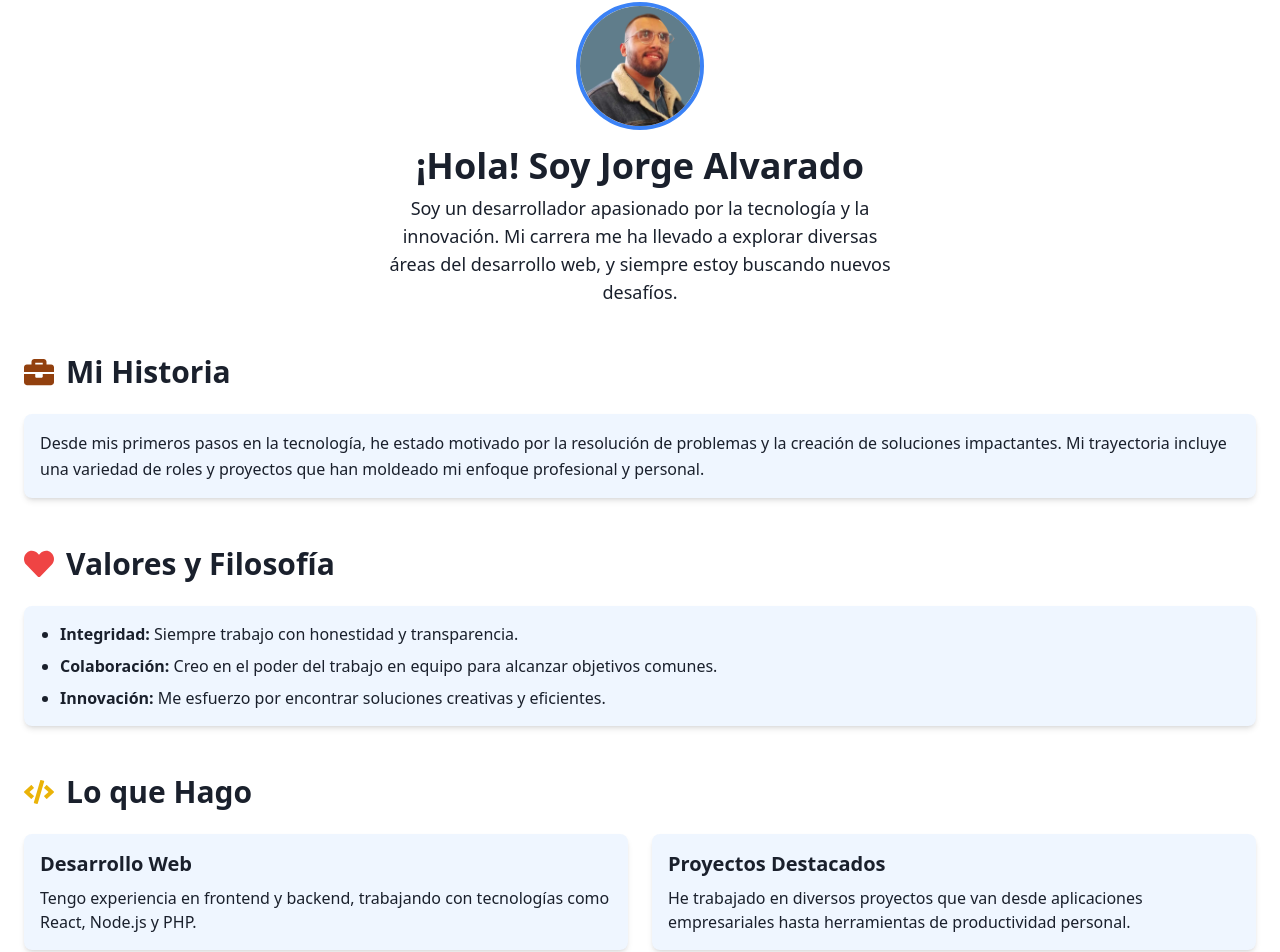
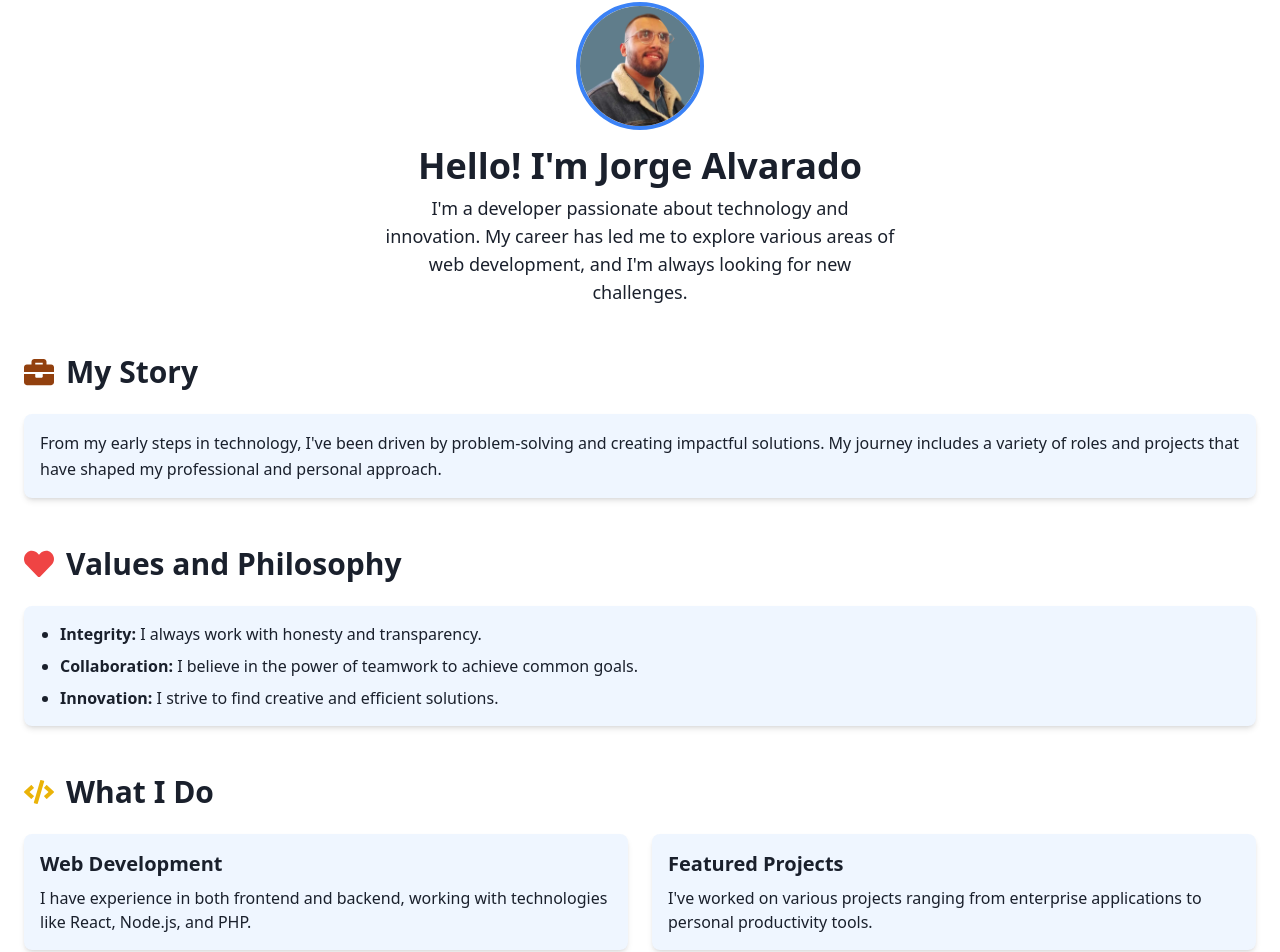
Before and after one commit to Georgeh30/V1_Portafolio, a React (Vite) app in the folder portfolio/: page /Portfolio/About in a window 1280 px wide. Shown: the part 110-1062 px from the top of the page. Built offline with nearby package versions, Linux system fonts and the light colour scheme.

Commit message:
style(about): styled page

```diff
--- a/portfolio/src/pages/about/jsx/AboutPage.jsx
+++ b/portfolio/src/pages/about/jsx/AboutPage.jsx
@@ -1,6 +1,5 @@
 import MainLayout from '@layouts/jsx/MainLayout';
 import { FaBriefcase, FaHeart, FaQuoteLeft, FaCode } from 'react-icons/fa';
-import { SiDjango } from 'react-icons/si';
 import { IoMdMail } from 'react-icons/io';
 
 import config from '@config/config';
@@ -14,80 +13,80 @@
                 <div className="container mx-auto">
                     {/* Hero Section */}
                     <div className="flex flex-col items-center text-center mb-12">
-                        <img src={`${BASE_URL}img/perfil.png`} alt="Perfil" className="w-32 h-32 rounded-full mb-4 border-4 border-blue-500" />
-                        <h1 className="text-4xl font-bold mb-2">¡Hola! Soy Jorge Alvarado</h1>
+                        <img src={`${BASE_URL}img/perfil.png`} alt="Profile" className="w-32 h-32 rounded-full mb-4 border-4 border-blue-500" />
+                        <h1 className="text-4xl font-bold mb-2">Hello! I'm Jorge Alvarado</h1>
                         <p className="text-lg max-w-lg mx-auto">
-                            Soy un desarrollador apasionado por la tecnología y la innovación. Mi carrera me ha llevado a explorar diversas áreas del desarrollo web, y siempre estoy buscando nuevos desafíos.
+                            I'm a developer passionate about technology and innovation. My career has led me to explore various areas of web development, and I'm always looking for new challenges.
                         </p>
                     </div>
 
-                    {/* Historia Personal y Profesional */}
+                    {/* Personal and Professional Story */}
                     <section className="mb-12">
                         <h2 className="text-3xl font-semibold mb-6 flex items-center">
-                            <FaBriefcase className="mr-3 text-amber-800" /> Mi Historia
+                            <FaBriefcase className="mr-3 text-amber-800" /> My Story
                         </h2>
                         <div className="bg-lightColorHF dark:bg-darkColorHF p-4 rounded-lg shadow-md">
                             <p className="text-base leading-relaxed">
-                                Desde mis primeros pasos en la tecnología, he estado motivado por la resolución de problemas y la creación de soluciones impactantes. Mi trayectoria incluye una variedad de roles y proyectos que han moldeado mi enfoque profesional y personal.
+                                From my early steps in technology, I've been driven by problem-solving and creating impactful solutions. My journey includes a variety of roles and projects that have shaped my professional and personal approach.
                             </p>
                         </div>
                     </section>
 
-                    {/* Valores y Filosofía de Trabajo */}
+                    {/* Values and Work Philosophy */}
                     <section className="mb-12">
                         <h2 className="text-3xl font-semibold mb-6 flex items-center">
-                            <FaHeart className="mr-3 text-red-500" /> Valores y Filosofía
+                            <FaHeart className="mr-3 text-red-500" /> Values and Philosophy
                         </h2>
                         <div className="bg-lightColorHF dark:bg-darkColorHF p-4 rounded-lg shadow-md">
                             <ul className="list-disc pl-5 space-y-2">
-                                <li><strong>Integridad:</strong> Siempre trabajo con honestidad y transparencia.</li>
-                                <li><strong>Colaboración:</strong> Creo en el poder del trabajo en equipo para alcanzar objetivos comunes.</li>
-                                <li><strong>Innovación:</strong> Me esfuerzo por encontrar soluciones creativas y eficientes.</li>
+                                <li><strong>Integrity:</strong> I always work with honesty and transparency.</li>
+                                <li><strong>Collaboration:</strong> I believe in the power of teamwork to achieve common goals.</li>
+                                <li><strong>Innovation:</strong> I strive to find creative and efficient solutions.</li>
                             </ul>
                         </div>
                     </section>
 
-                    {/* Habilidades y Proyectos */}
+                    {/* Skills and Projects */}
                     <section className="mb-12">
                         <h2 className="text-3xl font-semibold mb-6 flex items-center">
-                            <FaCode className="mr-3 text-yellow-500" /> Lo que Hago
+                            <FaCode className="mr-3 text-yellow-500" /> What I Do
                         </h2>
                         <div className="grid grid-cols-1 md:grid-cols-2 gap-6">
                             <div className="p-4 bg-lightColorHF dark:bg-darkColorHF rounded-lg shadow-md">
-                                <h3 className="text-xl font-semibold mb-2">Desarrollo Web</h3>
+                                <h3 className="text-xl font-semibold mb-2">Web Development</h3>
                                 <p>
-                                    Tengo experiencia en frontend y backend, trabajando con tecnologías como React, Node.js y PHP.
+                                    I have experience in both frontend and backend, working with technologies like React, Node.js, and PHP.
                                 </p>
                             </div>
                             <div className="p-4 bg-lightColorHF dark:bg-darkColorHF rounded-lg shadow-md">
-                                <h3 className="text-xl font-semibold mb-2">Proyectos Destacados</h3>
+                                <h3 className="text-xl font-semibold mb-2">Featured Projects</h3>
                                 <p>
-                                    He trabajado en diversos proyectos que van desde aplicaciones empresariales hasta herramientas de productividad personal.
+                                    I've worked on various projects ranging from enterprise applications to personal productivity tools.
                                 </p>
                             </div>
                         </div>
                     </section>
 
-                    {/* Testimonios */}
+                    {/* Testimonials */}
                     <section className="mb-12">
                         <h2 className="text-3xl font-semibold mb-6 flex items-center">
-                            <FaQuoteLeft className="mr-3 text-gray-500" /> Testimonios
+                            <FaQuoteLeft className="mr-3 text-gray-500" /> Testimonials
                         </h2>
                         <div className="bg-lightColorHF dark:bg-darkColorHF p-4 rounded-lg shadow-md">
                             <p className="text-base">
-                                "Jorge Alvarado ha demostrado ser un profesional excepcional en cada proyecto. Su habilidad para resolver problemas y su dedicación son incomparables." - [Nombre del Testimonio]
+                                "Jorge Alvarado has proven to be an exceptional professional in every project. His problem-solving ability and dedication are unmatched." - [Testimonial Name]
                             </p>
                         </div>
                     </section>
 
-                    {/* Contacto y Redes Sociales */}
+                    {/* Contact and Social Media */}
                     <section>
                         <h2 className="text-3xl font-semibold mb-6 flex items-center">
-                            <IoMdMail className="mr-3 text-blue-500" /> Conéctemos
+                            <IoMdMail className="mr-3 text-blue-500" /> Let's Connect
                         </h2>
                         <div className="bg-lightColorHF dark:bg-darkColorHF p-4 rounded-lg shadow-md">
                             <p className="text-base">
-                                Si deseas ponerte en contacto conmigo, no dudes en enviarme un correo a <a href="mailto:johncrotf2@gmail.com" className="text-blue-500">example@example.com</a> o seguirme en mis redes sociales.
+                                If you'd like to get in touch with me, feel free to send me an email at <a href="mailto:johncrotf2@gmail.com" className="text-blue-500">example@example.com</a> or follow me on my social networks.
                             </p>
                         </div>
                     </section>
```
